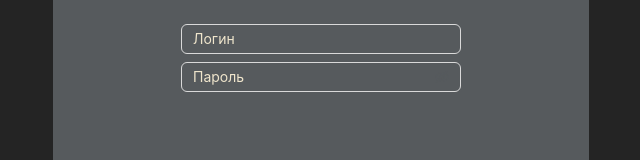
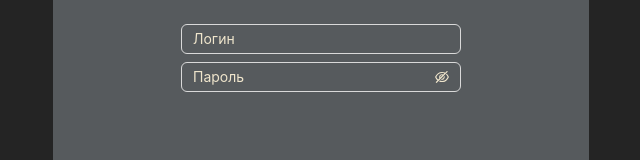
Before and after one commit to grozzzny/cat-pairs, a React (Vite) app in the folder packages/client/: page /login in a window 1280 px wide. Shown: the part 305-465 px from the top of the page, without its empty margins (319-959 px from the left). Built offline with nearby package versions, Linux system fonts and the light colour scheme.

Commit message:
fix(CAT-14): fix input password eye icon style

```diff
--- a/packages/client/src/components/input/input.css
+++ b/packages/client/src/components/input/input.css
@@ -19,3 +19,7 @@
 .input::placeholder {
   color: var(--light);
 }
+
+.input > .ant-input-suffix > .anticon {
+  color: var(--light);
+}
```
